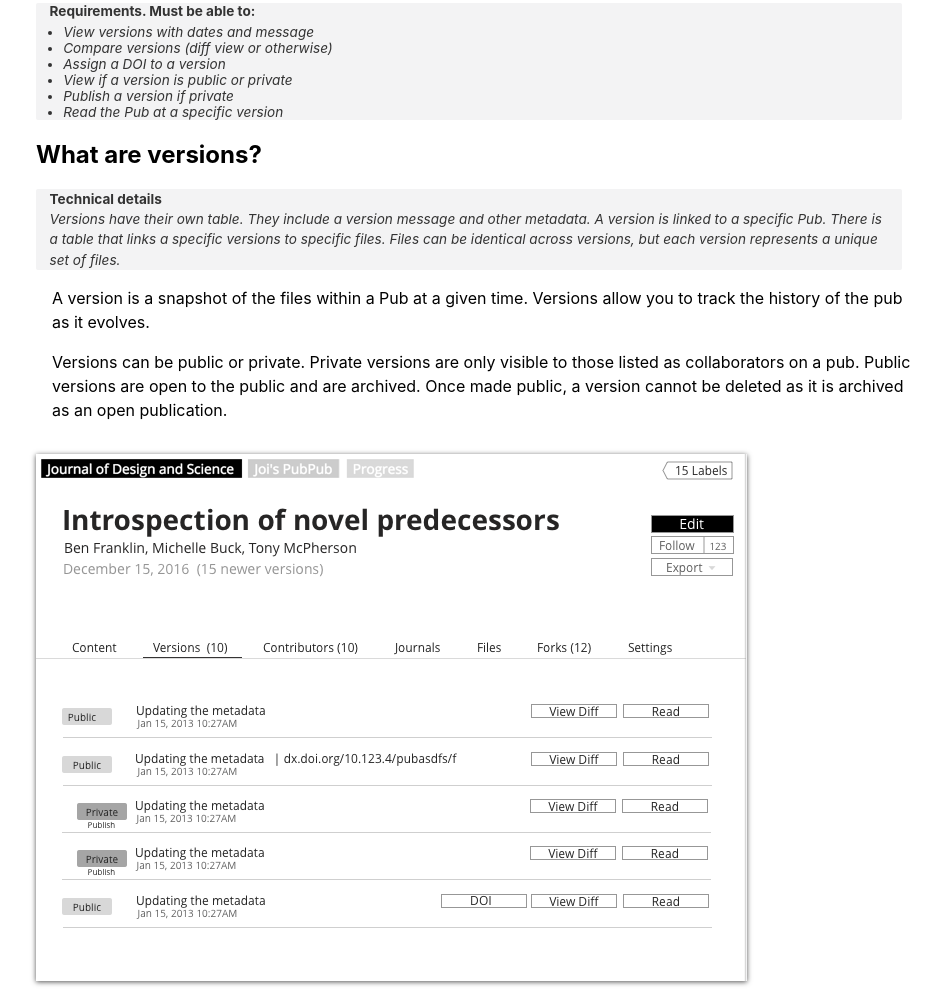
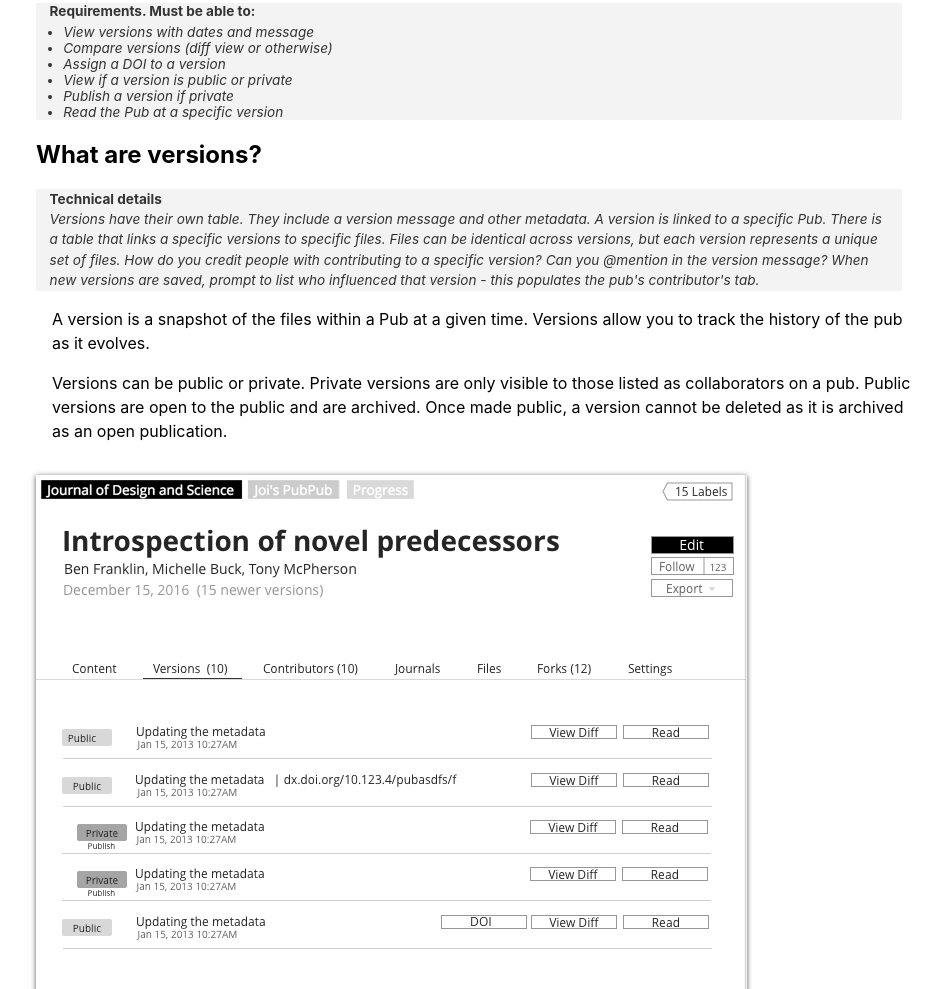
Before and after one commit to isTravis/pubpub_v3guide, a plain HTML site: page index.html in a window 1280 px wide. Shown: the part 3978-4967 px from the top of the page, without its empty margins (337-1278 px from the left). Drawn offline with Linux system fonts and the light colour scheme.

Commit message:
Add a sentence

```diff
--- a/index.html
+++ b/index.html
@@ -254,9 +254,10 @@
 			</ul>
 
 			<h2>What are versions?</h2>
-				<p class="technical">Versions have their own table. They include a version message and other metadata. A version is linked to a specific Pub. There is a table that links a specific versions to specific files. Files can be identical across versions, but each version represents a unique set of files.</p>
+				<p class="technical">Versions have their own table. They include a version message and other metadata. A version is linked to a specific Pub. There is a table that links a specific versions to specific files. Files can be identical across versions, but each version represents a unique set of files. How do you credit people with contributing to a specific version? Can you @mention in the version message? When new versions are saved, prompt to list who influenced that version - this populates the pub's contributor's tab.</p>
 				<p>A version is a snapshot of the files within a Pub at a given time. Versions allow you to track the history of the pub as it evolves.</p>
 				<p>Versions can be public or private. Private versions are only visible to those listed as collaborators on a pub. Public versions are open to the public and are archived. Once made public, a version cannot be deleted as it is archived as an open publication. </p>
+
 				<img src="images/versions01.png" />
 
 			<h1>Pubs · Files</h1>
```
